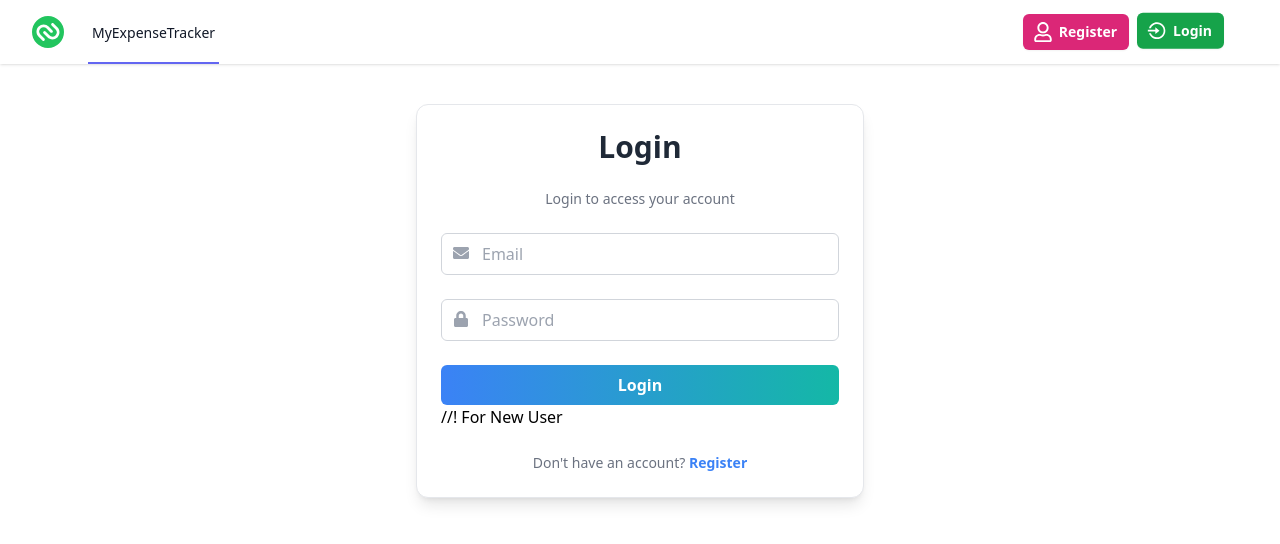
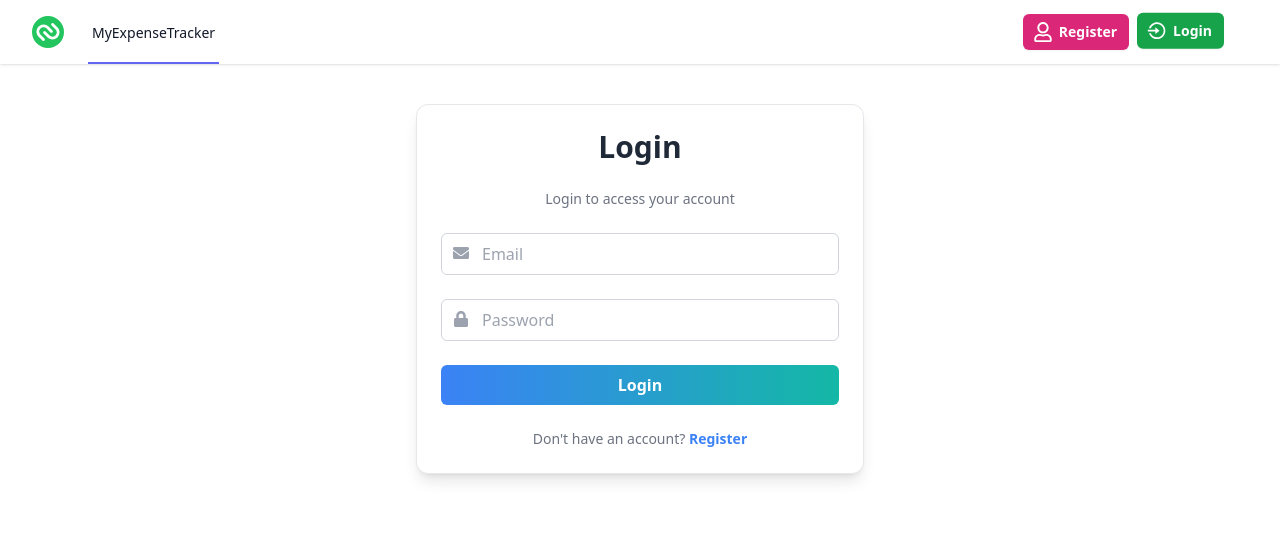
Before and after one commit to ShubhamShivay/Expense_Tracker, a React (Vite) app in the folder frontend/: page /login in a window 1280 px wide. Shown: the top 544 px of the page. Built offline with nearby package versions, Linux system fonts and the light colour scheme.

Commit message:
upgrade 1.01

```diff
--- a/frontend/src/components/Users/Login.jsx
+++ b/frontend/src/components/Users/Login.jsx
@@ -116,7 +116,7 @@ const LoginForm = () => {
         >
           Login
         </button>
-        //! For New User
+        {/* //! For New User */}
         <p className="text-sm text-center text-gray-500">
           Don't have an account?{" "}
           <a
```
